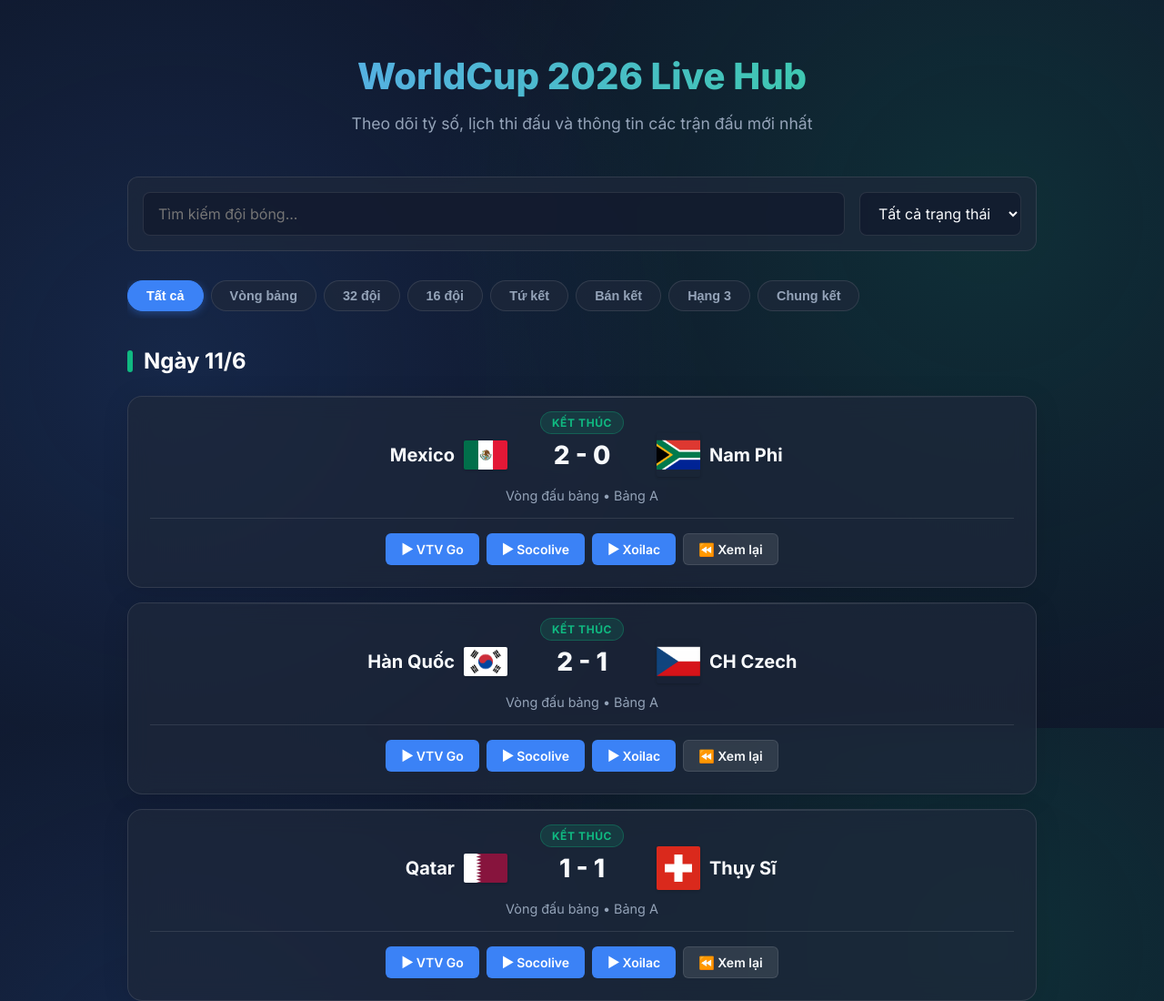
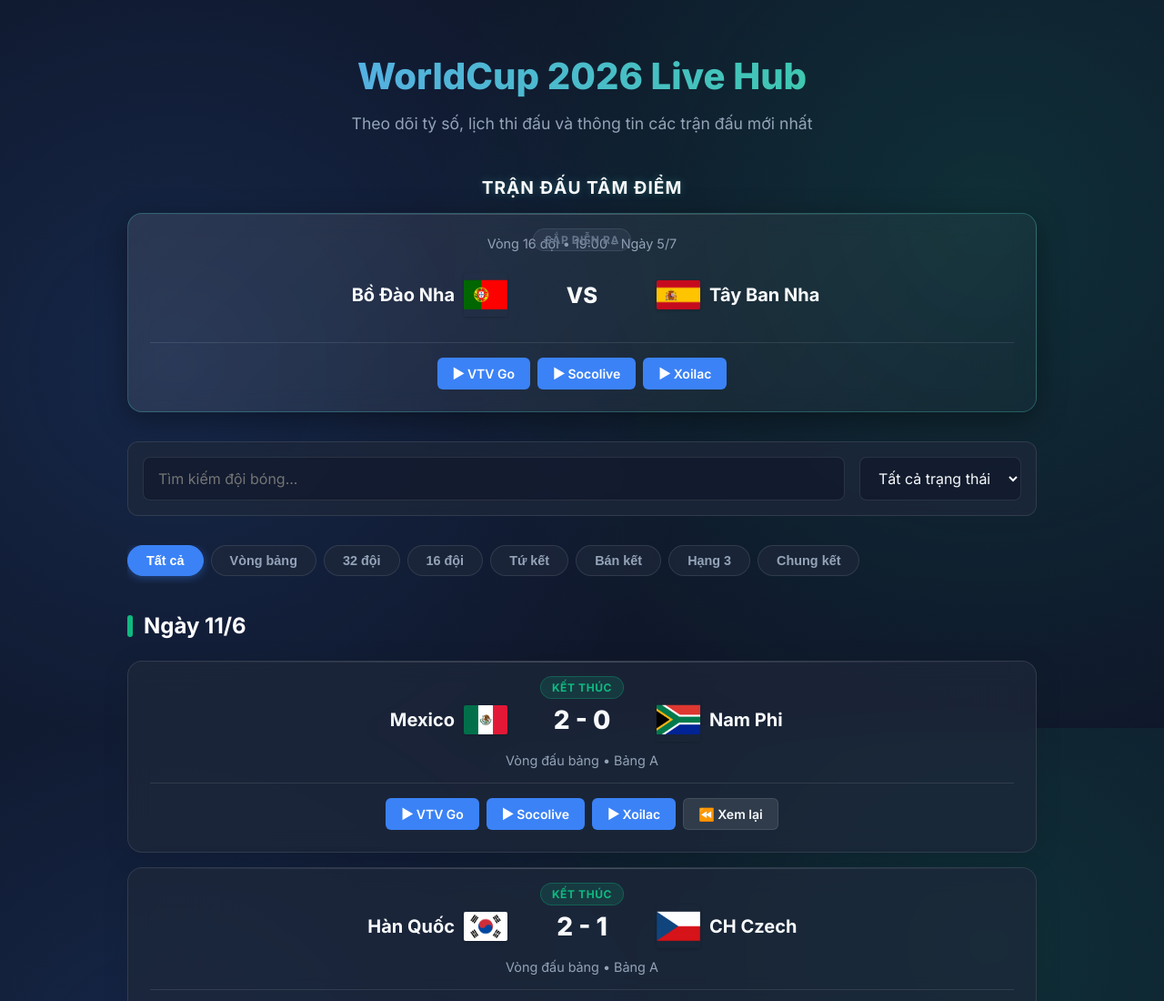
Before and after one commit to TwotNguyenVN/goal-track, a website: page index.html in a window 1280 px wide. Shown: the top 1100 px of the page at 91% size. Drawn offline with Linux system fonts and the light colour scheme.

Commit message:
feat: add featured upcoming match section at top

```diff
--- a/css/styles.css
+++ b/css/styles.css
@@ -396,3 +396,27 @@ footer a:hover {
     color: #fff;
     text-shadow: 0 0 10px rgba(78, 205, 196, 0.5);
 }
+
+/* Featured Match */
+.featured-header {
+    text-align: center;
+    font-size: 1.2rem;
+    font-weight: 700;
+    color: var(--accent);
+    margin-bottom: 1rem;
+    text-transform: uppercase;
+    letter-spacing: 1px;
+    text-shadow: 0 0 10px rgba(78, 205, 196, 0.3);
+}
+
+.featured-item {
+    background: linear-gradient(135deg, rgba(255, 255, 255, 0.1), rgba(255, 255, 255, 0.02));
+    border: 1px solid rgba(78, 205, 196, 0.3);
+    box-shadow: 0 8px 32px 0 rgba(0, 0, 0, 0.37);
+    margin-bottom: 2rem;
+    padding: 1.5rem;
+}
+
+.featured-match {
+    margin-bottom: 2rem;
+}
--- a/index.html
+++ b/index.html
@@ -21,6 +21,8 @@
         </header>
 
         <main>
+            <div id="upcoming-match-section" class="featured-match"></div>
+
             <div class="controls">
                 <input type="text" id="search" class="search-input" placeholder="Tìm kiếm đội bóng...">
                 <select id="status-filter" class="filter-select">
--- a/js/app.js
+++ b/js/app.js
@@ -16,10 +16,75 @@ document.addEventListener('DOMContentLoaded', () => {
             if (!response.ok) throw new Error('Không thể tải dữ liệu');
 
             matchesData = await response.json();
+            renderFeaturedMatch(matchesData);
             renderMatches(matchesData);
         } catch (error) {
             console.error('Error fetching matches:', error);
             matchesGrid.innerHTML = '<div class="error">Đã xảy ra lỗi khi tải dữ liệu. Vui lòng thử lại sau.</div>';
+        }
+    };
+
+    // Render featured match
+    const renderFeaturedMatch = (matches) => {
+        const featuredSection = document.getElementById('upcoming-match-section');
+        const now = new Date();
+
+        // Find first live match or next upcoming match
+        let featured = matches.find(m => m.status === 'live');
+        if (!featured) {
+            const upcoming = matches.filter(m => m.status === 'upcoming' && new Date(m.date) > now)
+                                    .sort((a,b) => new Date(a.date) - new Date(b.date));
+            if (upcoming.length > 0) featured = upcoming[0];
+        }
+
+        if (featured) {
+            const statusClass = featured.status === 'live' ? 'status-live' : 'status-upcoming';
+            const statusText = featured.status === 'live' ? '🔴 Đang diễn ra' : 'Sắp diễn ra';
+
+            const homeFlagHTML = featured.home_flag_local
+                ? `<img src="${featured.home_flag_local}" alt="${featured.home_team} flag" class="team-flag">`
+                : `<span class="flag-placeholder"></span>`;
+
+            const awayFlagHTML = featured.away_flag_local
+                ? `<img src="${featured.away_flag_local}" alt="${featured.away_team} flag" class="team-flag">`
+                : `<span class="flag-placeholder"></span>`;
+
+            let stageDisplay = featured.stage;
+            if (featured.group) stageDisplay += ` &bull; ${featured.group}`;
+
+            let linksHTML = '';
+            if (featured.links && featured.links.live && featured.links.live.length > 0) {
+                featured.links.live.forEach(liveLink => {
+                    linksHTML += `<a href="${liveLink.url}" target="_blank" class="btn btn-primary" title="Xem trực tiếp">▶ ${liveLink.name}</a>`;
+                });
+            }
+
+            featuredSection.innerHTML = `
+                <div class="featured-header">Trận đấu tâm điểm</div>
+                <div class="match-list-item featured-item">
+                    <div class="match-status-badge ${statusClass}">${statusText}</div>
+                    <div class="match-stage" style="margin-bottom: 0.5rem; text-align: center;">
+                        ${stageDisplay} &bull; ${formatTime(featured.date)} - ${formatDay(featured.date)}
+                    </div>
+                    <div class="match-main">
+                        <div class="team team-home">
+                            <span class="team-name">${featured.home_team}</span>
+                            ${homeFlagHTML}
+                        </div>
+                        <div class="score-container" style="font-size: 1.5rem;">
+                            ${featured.status === 'upcoming' ? 'VS' : (featured.home_score + ' - ' + featured.away_score)}
+                        </div>
+                        <div class="team team-away">
+                            ${awayFlagHTML}
+                            <span class="team-name">${featured.away_team}</span>
+                        </div>
+                    </div>
+                    ${linksHTML ? `<div class="links-container" style="justify-content: center; margin-top: 1rem;">${linksHTML}</div>` : ''}
+                </div>
+            `;
+            featuredSection.style.display = 'block';
+        } else {
+            featuredSection.style.display = 'none';
         }
     };
 
```
